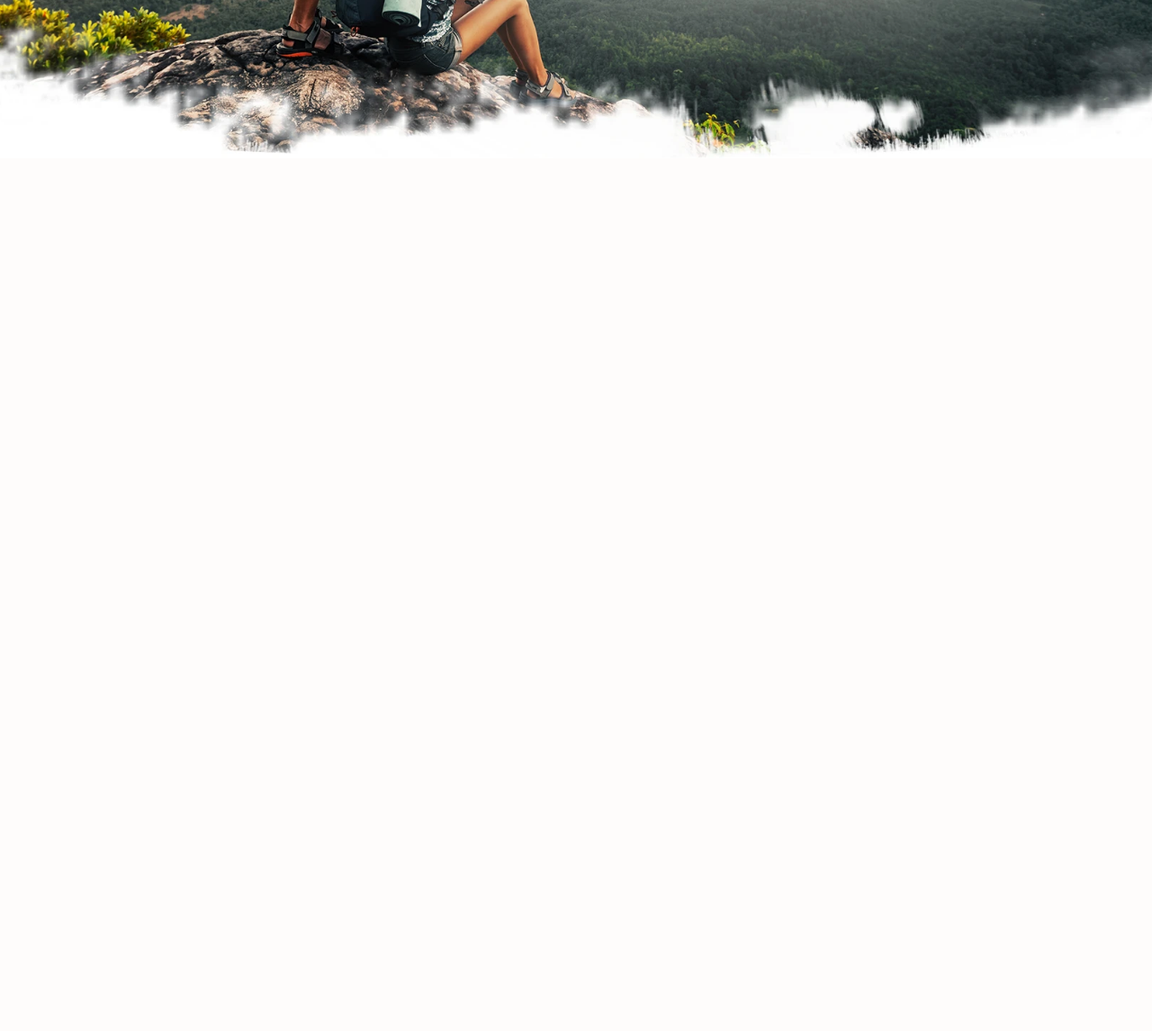
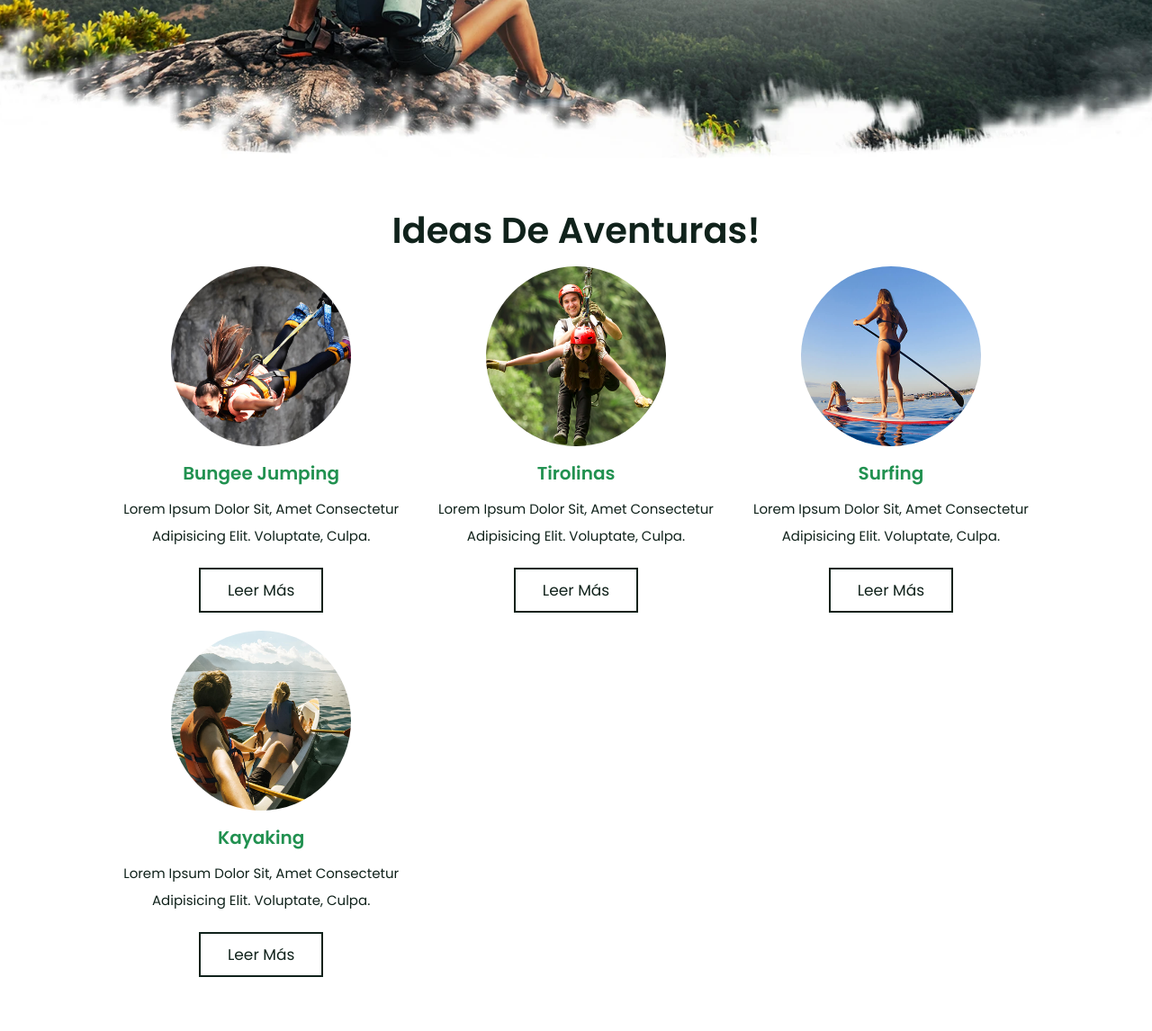
Before and after one commit to Chernandezz/AventuraT-Proyecto-Final-DW, a PHP site: page / in a window 1280 px wide. Shown: the part 624-1770 px from the top of the page at 90% size. Before the commit the page ends 798 px from the top, so only its background shows below. Run offline with PHP 8.4, Linux system fonts and the light colour scheme.

Commit message:
Lista la seccion de categorias y mejorado el fondo del header

```diff
--- a/css/main.css
+++ b/css/main.css
@@ -44,6 +44,31 @@
   color: #10221b;
 }
 
+.categorias .contenedor-caja {
+  display: grid;
+  grid-template-columns: repeat(auto-fit, minmax(29rem, 1fr));
+}
+.categorias .caja {
+  text-align: center;
+  padding: 1rem;
+}
+.categorias .caja img {
+  height: 20rem;
+  widows: 20rem;
+  border-radius: 50%;
+  margin-bottom: 1rem;
+}
+.categorias .caja h3 {
+  font-size: 2rem;
+  color: #219150;
+}
+.categorias .caja p {
+  font-size: 1.5rem;
+  color: #10221b;
+  padding: 1rem 0;
+  line-height: 2;
+}
+
 .header {
   position: fixed;
   top: 0;
@@ -53,6 +78,10 @@
   z-index: 1000;
   display: flex;
   align-items: center;
+}
+.header.activo {
+  background: #fff;
+  border: 0 0.5rem 1rem rgba(0, 0, 0, 0.1);
 }
 .header .logo {
   margin-right: auto;
@@ -273,4 +302,11 @@ section {
   color: #fff;
 }
 
+.encabezado {
+  text-align: center;
+  margin-bottom: 2, 5rem;
+  font-size: 4rem;
+  color: #10221b;
+}
+
 /*# sourceMappingURL=main.css.map */
--- a/index.html
+++ b/index.html
@@ -124,6 +124,60 @@
       </div>
     </section>
     <!-- Fin Inicio -->
+    <!-- Inicio Seccion Categorias -->
+    <section class="categorias">
+      <h2 class="encabezado">Ideas de aventuras!</h2>
+      <div class="contenedor-caja">
+        <!-- Una Categoria -->
+        <div class="caja">
+          <img src="img/category-1.jpg" alt="" />
+          <h3>bungee jumping</h3>
+          <p>
+            Lorem ipsum dolor sit, amet consectetur adipisicing elit. Voluptate,
+            culpa.
+          </p>
+          <a href="#" class="btn">leer más</a>
+        </div>
+
+        <!-- Una Categoria -->
+        <div class="caja">
+          <img src="img/category-2.jpg" alt="" />
+          <h3>tirolinas</h3>
+          <p>
+            Lorem ipsum dolor sit, amet consectetur adipisicing elit. Voluptate,
+            culpa.
+          </p>
+          <a href="#" class="btn">leer más</a>
+        </div>
+
+        <!-- Una Categoria -->
+        <div class="caja">
+          <img src="img/category-3.jpg" alt="" />
+          <h3>surfing</h3>
+          <p>
+            Lorem ipsum dolor sit, amet consectetur adipisicing elit. Voluptate,
+            culpa.
+          </p>
+          <a href="#" class="btn">leer más</a>
+        </div>
+
+        <!-- Una Categoria -->
+        <div class="caja">
+          <img src="img/category-4.jpg" alt="" />
+          <h3>kayaking</h3>
+          <p>
+            Lorem ipsum dolor sit, amet consectetur adipisicing elit. Voluptate,
+            culpa.
+          </p>
+          <a href="#" class="btn">leer más</a>
+        </div>
+      </div>
+    </section>
+    <!-- Fin Seccion Categorias -->
+
+    <!-- Inicio Seccion Tienda -->
+
+    <!-- Fin Seccion Tienda -->
 
     <script src="https://unpkg.com/swiper@7/swiper-bundle.min.js"></script>
     <!-- link JS -->
--- a/sass/layout/_header.scss
+++ b/sass/layout/_header.scss
@@ -9,6 +9,11 @@
   z-index: 1000;
   display: flex;
   align-items: center;
+
+  &.activo {
+    background: $blanco;
+    border: $fondo-caja;
+  }
 
   .logo {
     margin-right: auto;
--- a/sass/main.scss
+++ b/sass/main.scss
@@ -54,3 +54,10 @@ section {
     color: a.$blanco;
   }
 }
+
+.encabezado {
+  text-align: center;
+  margin-bottom: 2, 5rem;
+  font-size: 4rem;
+  color: a.$negro;
+}
--- a/sass/pages/_inicio.scss
+++ b/sass/pages/_inicio.scss
@@ -45,3 +45,32 @@
   font-size: 3rem;
   color: $negro;
 }
+
+.categorias {
+  .contenedor-caja {
+    @include grid(29rem);
+  }
+  .caja {
+    text-align: center;
+    padding: 1rem;
+
+    img {
+      height: 20rem;
+      widows: 20rem;
+      border-radius: 50%;
+      margin-bottom: 1rem;
+    }
+
+    h3 {
+      font-size: 2rem;
+      color: $verde;
+    }
+
+    p {
+      font-size: 1.5rem;
+      color: $negro;
+      padding: 1rem 0;
+      line-height: 2;
+    }
+  }
+}
--- a/script/script.js
+++ b/script/script.js
@@ -25,6 +25,20 @@ document.querySelector("#cerrar-buscador").onclick = () => {
 
 window.onscroll = () => {
   navbar.classList.remove("activo");
+
+  if (window.scrollY > 0) {
+    document.querySelector(".header").classList.add("activo");
+  } else {
+    document.querySelector(".header").classList.remove("activo");
+  }
+};
+
+window.onload = () => {
+  if (window.scrollY > 0) {
+    document.querySelector(".header").classList.add("activo");
+  } else {
+    document.querySelector(".header").classList.remove("activo");
+  }
 };
 
 var swiper = new Swiper(".slider-inicio", {
```
Also changed, not shown: 1 other file.
